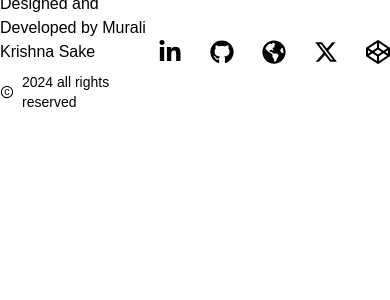
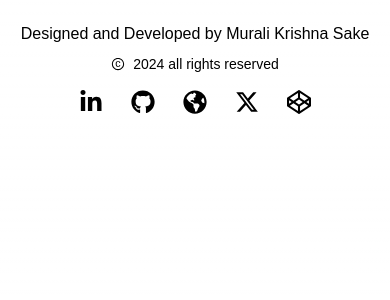
Before and after one commit to Kanna116/klaxe, a Next.js app: page /components/footer in a window 390 px wide. Shown: the top 300 px of the page. Built offline with nearby package versions, Linux system fonts and the light colour scheme; a web font is replaced by a local one.

Commit message:
footer made responsive

```diff
--- a/pages/components/footer.js
+++ b/pages/components/footer.js
@@ -5,9 +5,9 @@ import { socialIcons } from '../constants';
 const Footer = () => {
     let year = new Date().getFullYear()
     return (
-        <div className='h-[12vh] w-full border-t-[2px] border-white flex items-center justify-between'>
-            <div className='h-full flex flex-col items-start justify-center gap-2'>
-                <h4 className='font-normal text-base'>Designed and Developed by Murali Krishna Sake</h4>
+        <div className='py-5 gap-4 w-full border-t-[2px] border-white flex flex-col lg:flex-row md:flex-row items-center justify-between'>
+            <div className='h-full flex flex-col lg:items-start md:items-start items-center justify-center gap-2'>
+                <h4 className='font-normal text-base lg:text-start md:text-start text-center'>Designed and Developed by Murali Krishna Sake</h4>
                 <p className='flex items-center gap-2 font-thin text-sm'><span><AiOutlineCopyright /></span>{year} all rights reserved</p>
             </div>
 
```
